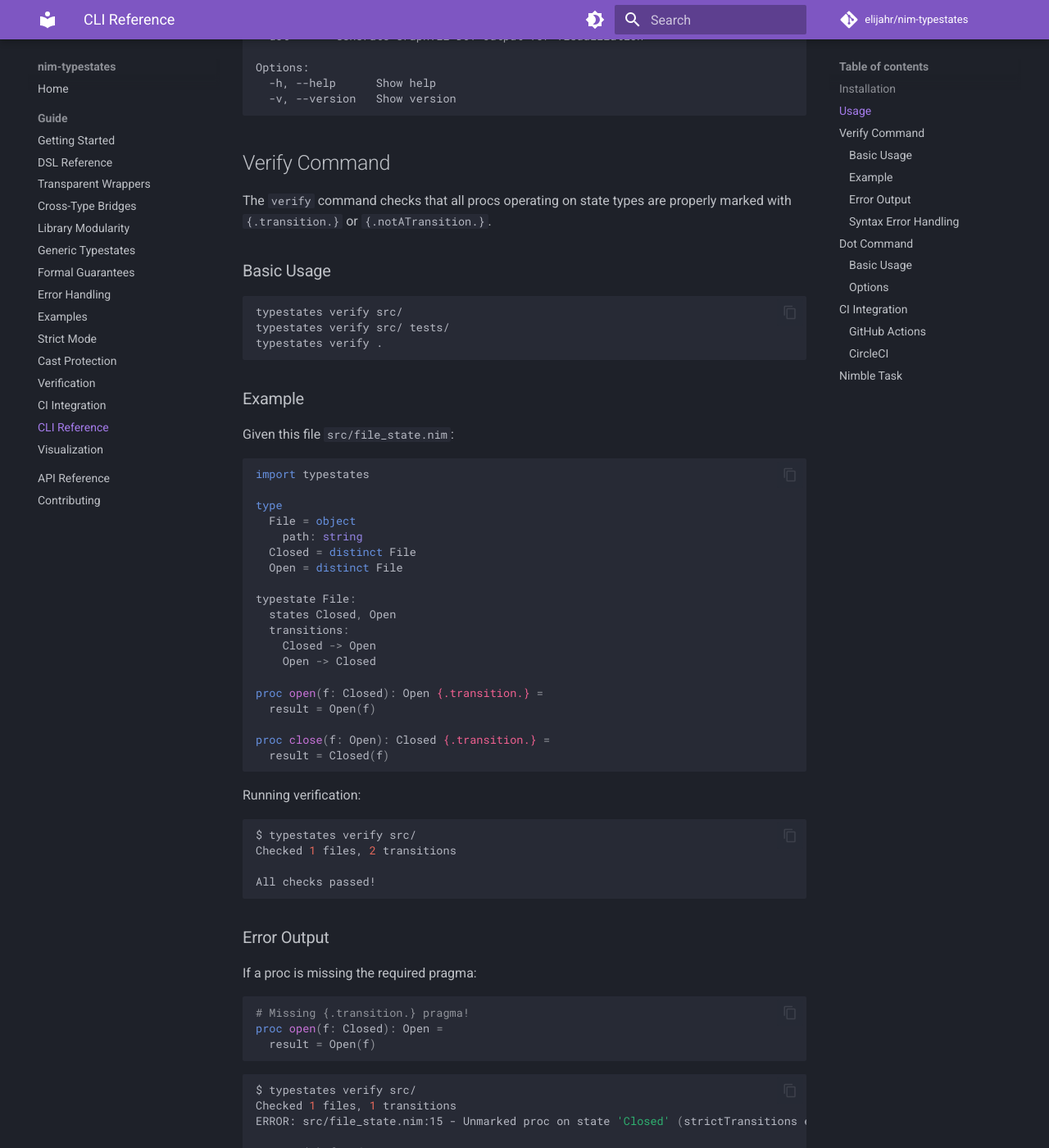
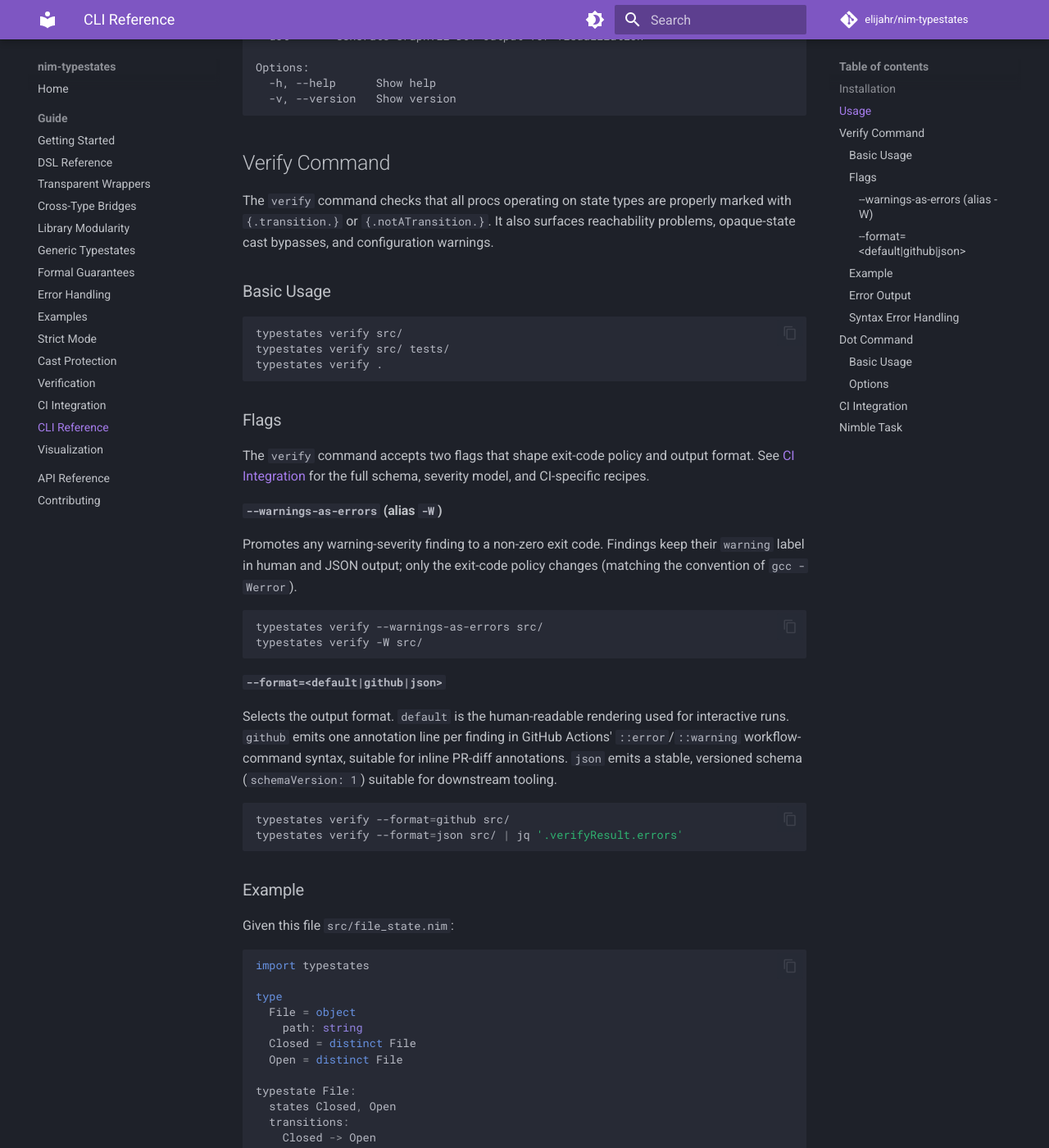
Before and after one commit to elijahr/nim-typestates, an MkDocs documentation site: the page built from docs/guide/cli.md, in a window 1280 px wide and 1400 px high, scrolled down 546 px. Shown: the whole window at 82% size. Built offline with MkDocs 1.6.1 and Material for MkDocs 9.7.7, drawn with Linux system fonts in a browser that asks for light colours; comment, search, counter and statistics services are not loaded; the version menu is left out; some of the changed text lies outside the part shown.

Commit message:
docs: cover v0.7 CLI flags + parse-error fail-soft (#5)
* docs: cover v0.7 CLI flags and parse-error fail-soft behavior

* docs: align parse-error example with v0.7 formatHuman output

Per gemini review feedback. Verified the rebuilt v0.7 binary emits
`ERROR: path:line - message` for parse errors via the same
formatHuman path as other findings, replacing the pre-v0.7
free-form "Parse error in <path>: <msg>" string.

---------

Co-authored-by: elijahr <153711+elijahr@users.noreply.github.com>

````diff
--- a/docs/guide/cli.md
+++ b/docs/guide/cli.md
@@ -26,7 +26,7 @@ Options:
 
 ## Verify Command
 
-The `verify` command checks that all procs operating on state types are properly marked with `{.transition.}` or `{.notATransition.}`.
+The `verify` command checks that all procs operating on state types are properly marked with `{.transition.}` or `{.notATransition.}`. It also surfaces reachability problems, opaque-state cast bypasses, and configuration warnings.
 
 ### Basic Usage
 
@@ -34,6 +34,28 @@ The `verify` command checks that all procs operating on state types are properly
 typestates verify src/
 typestates verify src/ tests/
 typestates verify .
+```
+
+### Flags
+
+The `verify` command accepts two flags that shape exit-code policy and output format. See [CI Integration](ci-integration.md) for the full schema, severity model, and CI-specific recipes.
+
+#### `--warnings-as-errors` (alias `-W`)
+
+Promotes any warning-severity finding to a non-zero exit code. Findings keep their `warning` label in human and JSON output; only the exit-code policy changes (matching the convention of `gcc -Werror`).
+
+```bash
+typestates verify --warnings-as-errors src/
+typestates verify -W src/
+```
+
+#### `--format=<default|github|json>`
+
+Selects the output format. `default` is the human-readable rendering used for interactive runs. `github` emits one annotation line per finding in GitHub Actions' `::error`/`::warning` workflow-command syntax, suitable for inline PR-diff annotations. `json` emits a stable, versioned schema (`schemaVersion: 1`) suitable for downstream tooling.
+
+```bash
+typestates verify --format=github src/
+typestates verify --format=json src/ | jq '.verifyResult.errors'
 ```
 
 ### Example
@@ -89,16 +111,18 @@ ERROR: src/file_state.nim:15 - Unmarked proc on state 'Closed' (strictTransition
 1 error(s) found
 ```
 
+Each line above corresponds to a structured `Finding` record (path, line, column, code, message, hint). The default format renders these for human consumption; pass `--format=github` for inline PR annotations or `--format=json` for the documented schema. See [CI Integration](ci-integration.md) for the full code taxonomy and field semantics.
+
 ### Syntax Error Handling
 
 The CLI uses Nim's AST parser for accurate extraction. Files must be valid Nim syntax:
 
 ```bash
 $ typestates verify src/
-ERROR: Parse error in src/broken.nim: invalid indentation
+ERROR: src/broken.nim:2 - invalid indentation
 ```
 
-This is intentional - a verification tool should not silently skip files it cannot parse.
+A parse failure is reported as a structured `parse-error` finding for that path (rendered through the same `path:line - message` formatter as other findings) and does not abort the run. Each input file is parsed independently, so a single malformed file (for example, an unfinished change pushed by a contributor) produces one finding while verification continues across the rest of the batch. Earlier versions of `typestates verify` aborted on the first parse failure.
 
 ## Dot Command
 
@@ -135,25 +159,7 @@ typestates dot --no-style src/
 
 ## CI Integration
 
-### GitHub Actions
-
-```yaml
-- name: Install typestates
-  run: nimble install typestates -y
-
-- name: Verify typestates
-  run: typestates verify src/
-```
-
-### CircleCI
-
-```yaml
-- run:
-    name: Verify typestates
-    command: |
-      nimble install typestates -y
-      typestates verify src/
-```
+See [CI Integration](ci-integration.md) for the full guide: pre-commit hook, GitHub Actions and GitLab CI recipes, the `--format=github` annotation workflow, the `--format=json` schema, severity model, and the stable code taxonomy.
 
 ## Nimble Task
 
````
Also changed, not shown: docs/guide/ci-integration.md (+11 -0 lines), docs/guide/verification.md (+3 -1 lines).
